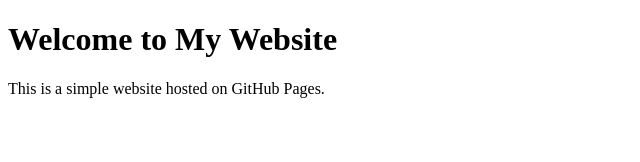
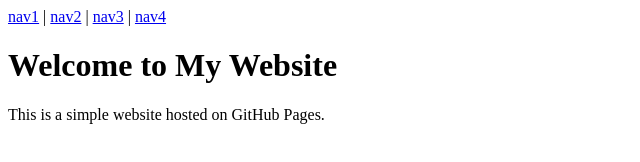
Before and after one commit to oivler/brainnrg, a plain HTML site: page index.html in a window 1280 px wide. Shown: the whole page, without its empty margins (0-640 px from the left). Drawn offline with Linux system fonts and the light colour scheme.

Commit message:
Update index.html

```diff
--- a/index.html
+++ b/index.html
@@ -6,6 +6,17 @@
     <title>My Website</title>
 </head>
 <body>
+
+    <nav>
+        <a href="#.html" >nav1</a>
+        <span>|</span>
+        <a href="##.html">nav2</a>
+        <span>|</span>
+        <a href="###.html">nav3</a>
+        <span>|</span>
+        <a href="####.html">nav4</a>
+    </nav>
+
     <h1>Welcome to My Website</h1>
     <p>This is a simple website hosted on GitHub Pages.</p>
 </body>
```
